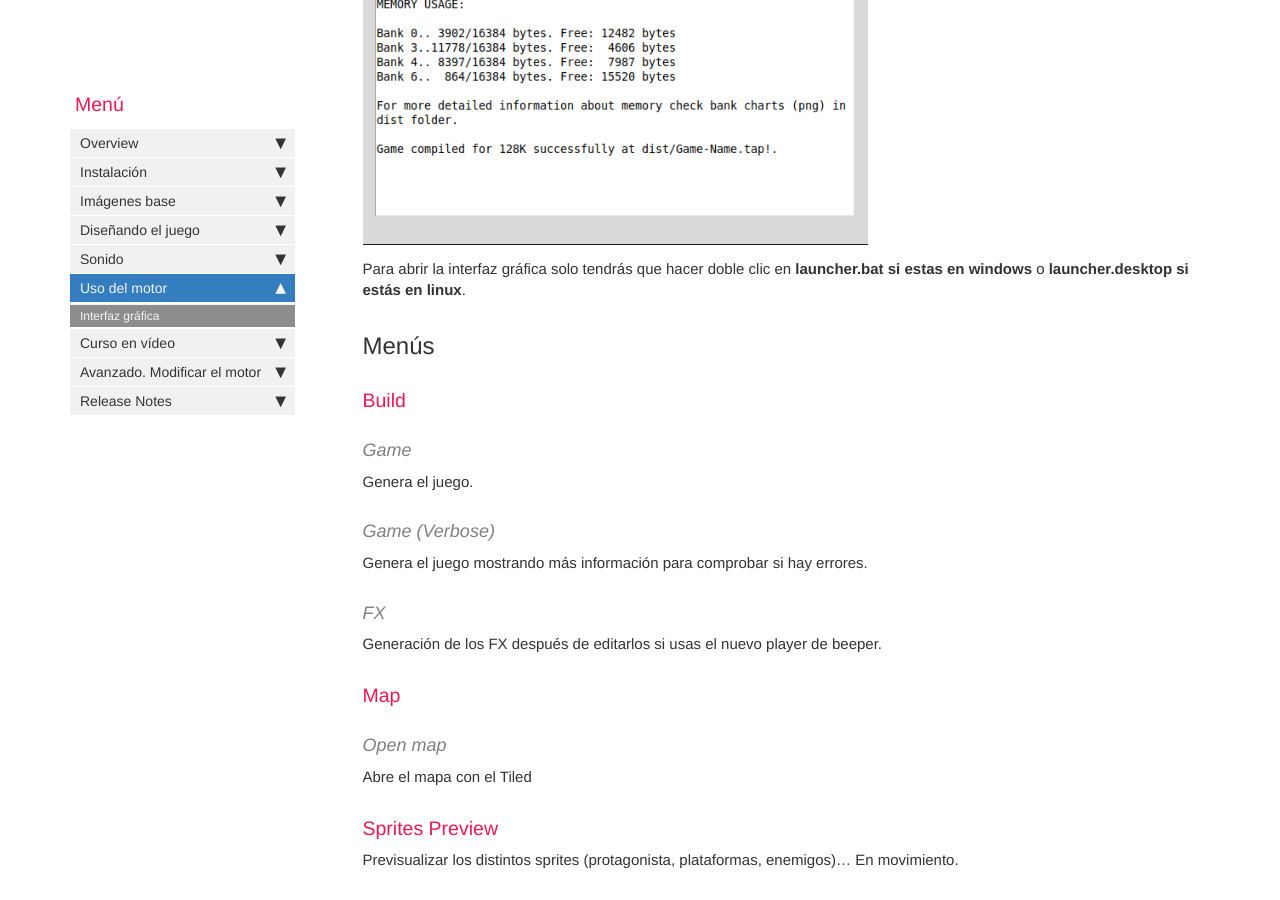
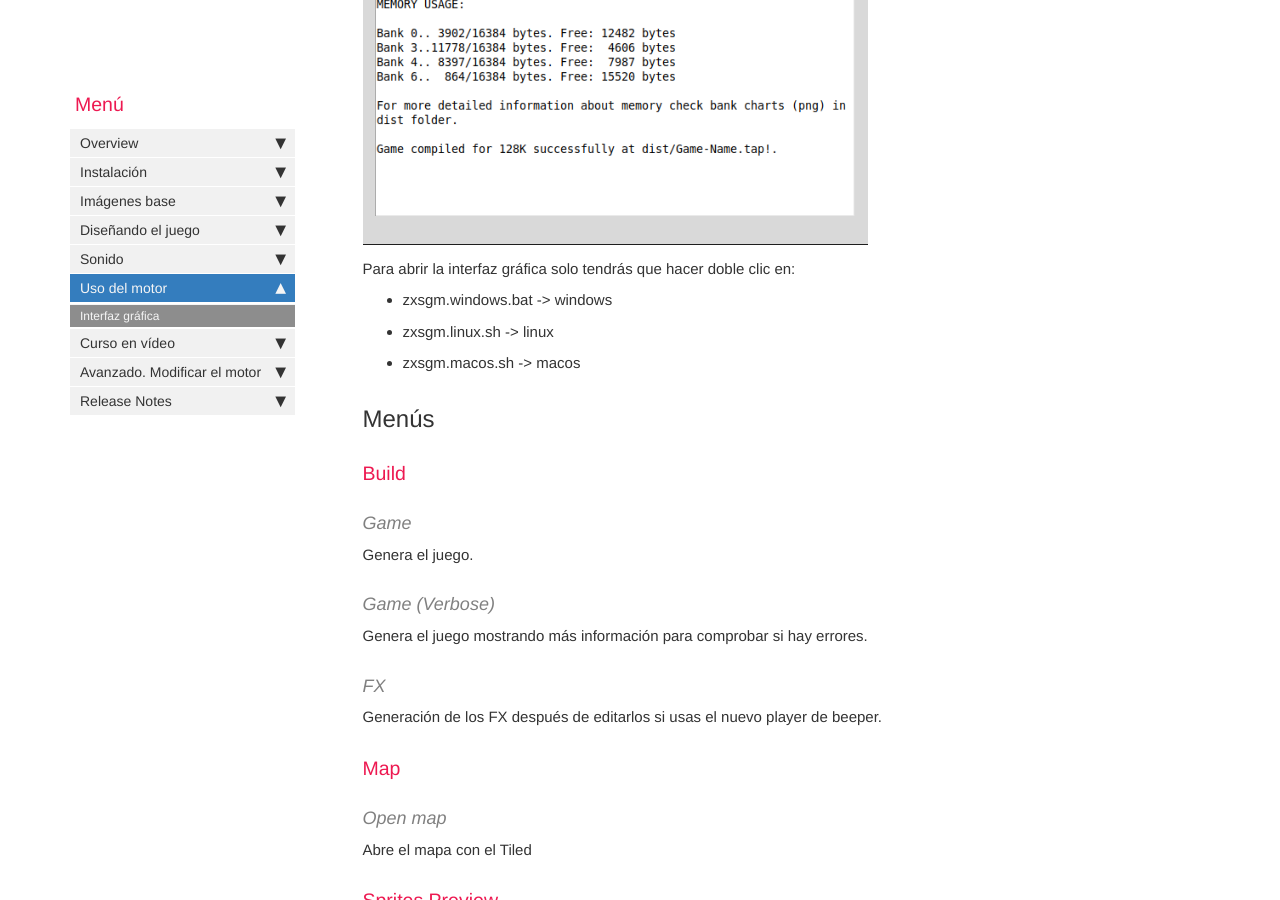
Before and after one commit to rtorralba/zx-game-maker-www, a Jekyll site: the page built from pages/mydoc/mydoc_engine_use.md, in a window 1280 px wide and 900 px high, scrolled down 931 px. Built offline with Jekyll 4.4.1, drawn with Linux system fonts in a browser that asks for light colours; comment, search, counter and statistics services are not loaded.

Commit message:
Update usage instructions for graphical interface launcher files

```diff
--- a/pages/mydoc/mydoc_engine_use.md
+++ b/pages/mydoc/mydoc_engine_use.md
@@ -10,7 +10,10 @@ folder: mydoc
 
 ![](images/engine_ui.png)
 
-Para abrir la interfaz gráfica solo tendrás que hacer doble clic en **launcher.bat si estas en windows** o **launcher.desktop si estás en linux**.
+Para abrir la interfaz gráfica solo tendrás que hacer doble clic en:
+* zxsgm.windows.bat -> windows
+* zxsgm.linux.sh -> linux
+* zxsgm.macos.sh -> macos
 
 ## Menús
 
```
